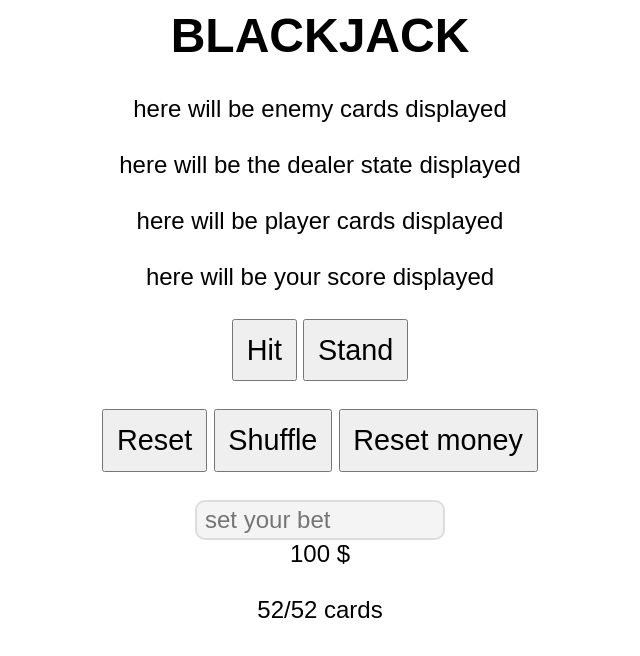
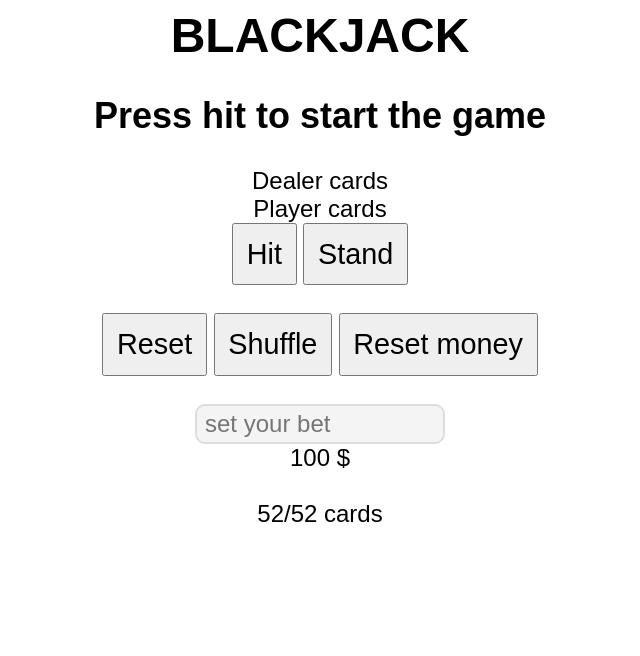
Before and after one commit to minerCodeMaster/blackjack-reborn, a plain HTML site: page index.html in a window 1280 px wide. Shown: the whole page, without its empty margins (320-960 px from the left). Drawn offline with Linux system fonts and the light colour scheme.

Commit message:
Update index.html
Got rid of of some text

```diff
--- a/index.html
+++ b/index.html
@@ -5,10 +5,11 @@
 </head>
 <body style="text-align: center; font-size: x-large; font-family: Arial, Helvetica, sans-serif;">
     <h1>BLACKJACK</h1>
-    <span id="dealer" class="cardShower">here will be enemy cards displayed</span> <br>
-    <span id="dealerState">here will be the dealer state displayed</span> <br><br>
-    <span id="player" class="cardShower">here will be player cards displayed</span> <br>
-    <span id="playerState">here will be your score displayed</span> <br><br>
+    <h2>Press hit to start the game</h2>
+    <span id="dealer" class="cardShower">Dealer cards</span>
+    <span id="dealerState"></span>
+    <span id="player" class="cardShower">Player cards</span>
+    <span id="playerState"></span>
     <div class="buttonContainer">
     <button class="midButton" onclick="hit()">Hit</button>
     <button class="midButton" onclick="stand()">Stand</button><br><br>
```
